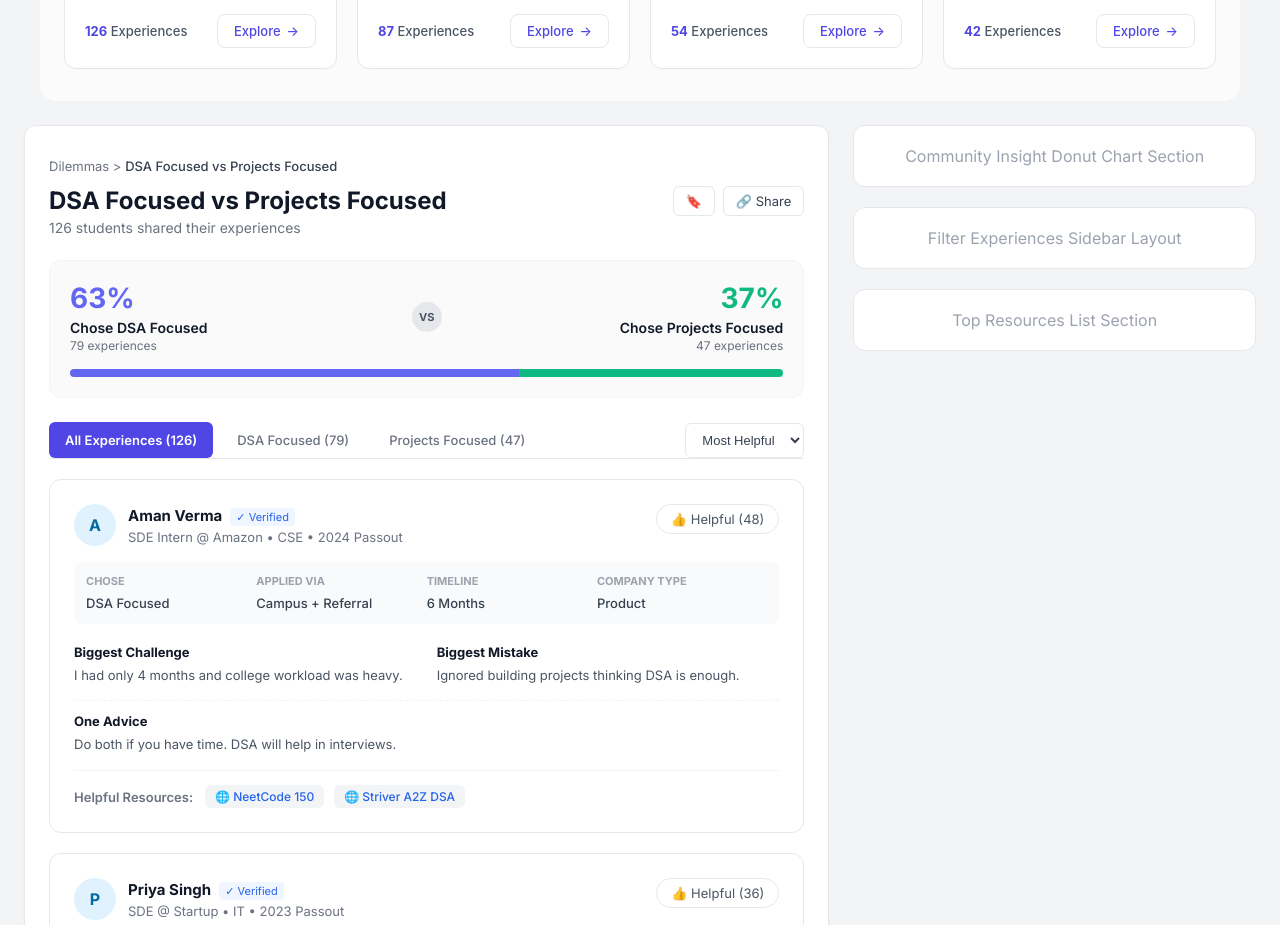
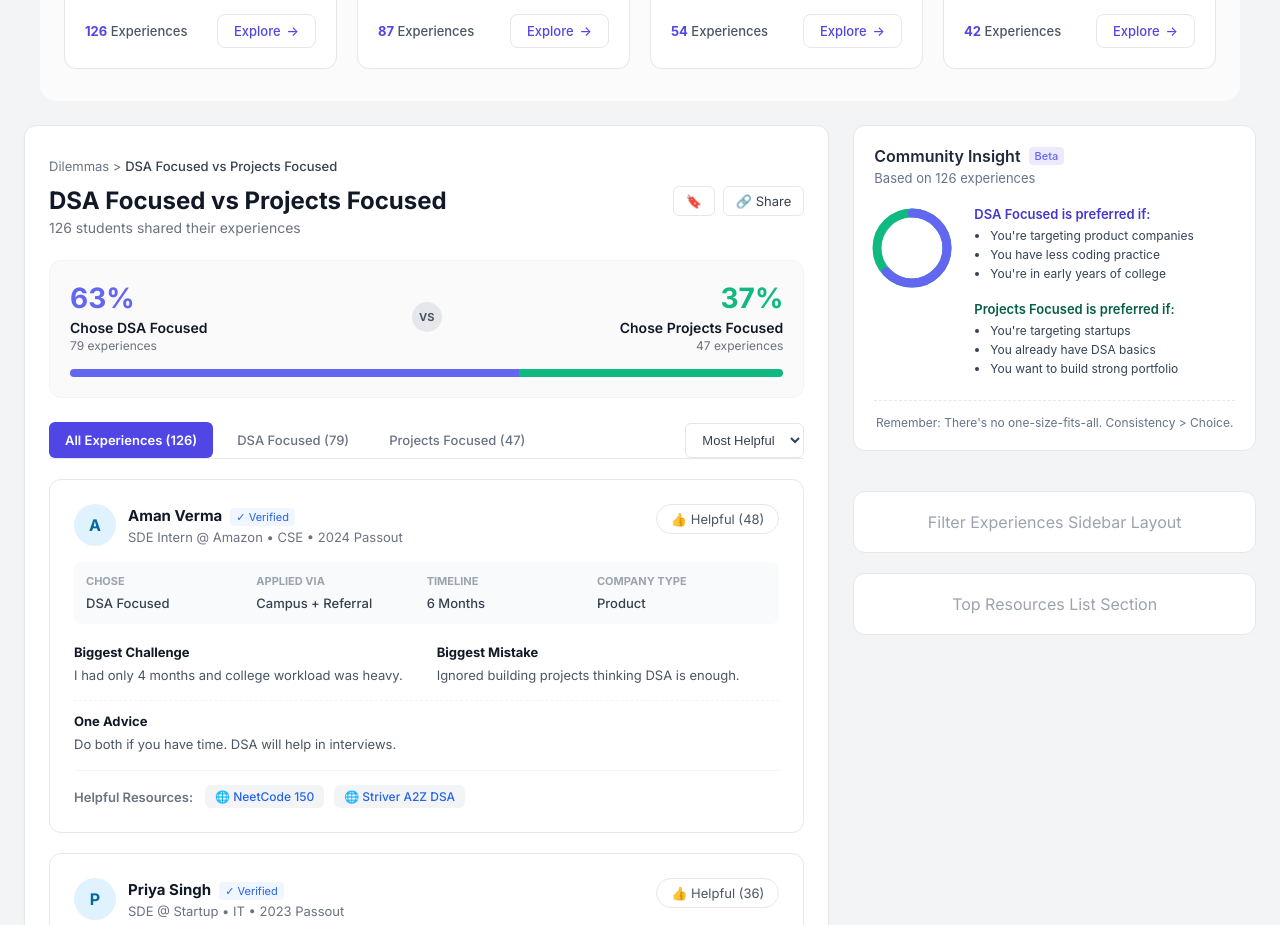
Before and after one commit to Shital-3/Dilemmo, a React (Vite) app in the folder frontend/: page /dilemma/1 in a window 1280 px wide. Shown: the part 880-1805 px from the top of the page. Built offline with nearby package versions, Linux system fonts and the light colour scheme.

Commit message:
Build out CommunityInsight component with donut chart and insights

```diff
--- a/frontend/src/pages/DilemmaDetails/CommunityInsight/CommunityInsight.css
+++ b/frontend/src/pages/DilemmaDetails/CommunityInsight/CommunityInsight.css
@@ -1 +1,79 @@
-.community-insight-placeholder { padding: 20px; border: 1px solid #e5e7eb; border-radius: 12px; text-align: center; color: #9ca3af; }
+.community-insight-card {
+  background: #ffffff;
+  border: 1px solid #e2e8f0;
+  border-radius: 12px;
+  padding: 24px;
+  margin-bottom: 20px;
+  font-family: -apple-system, BlinkMacSystemFont, "Segoe UI", Roboto, sans-serif;
+}
+.insight-header {
+  display: flex;
+  align-items: center;
+  gap: 8px;
+}
+.insight-header h3 {
+  margin: 0;
+  font-size: 16px;
+  color: #1e293b;
+  font-weight: 600;
+}
+.badge-beta {
+  background: #ede9fe;
+  color: #6366f1;
+  font-size: 11px;
+  padding: 2px 6px;
+  border-radius: 4px;
+  font-weight: 500;
+}
+.insight-subheading {
+  margin: 4px 0 20px 0;
+  font-size: 13px;
+  color: #64748b;
+}
+.insight-body {
+  display: flex;
+  gap: 20px;
+  align-items: flex-start;
+}
+.donut-chart-wrapper {
+  position: relative;
+  transform: rotate(-90deg);
+}
+.donut-bg {
+  fill: none;
+  stroke: #10b981; /* Green segment background representation */
+  stroke-width: 18;
+}
+.donut-segment {
+  fill: none;
+  stroke: #6366f1; /* Purple dominant percentage segment */
+  stroke-width: 18;
+  stroke-linecap: round;
+}
+.lists-container {
+  display: flex;
+  flex-direction: column;
+  gap: 16px;
+}
+.insight-list h4 {
+  margin: 0 0 6px 0;
+  font-size: 13px;
+  font-weight: 600;
+}
+.insight-list.dsa h4 { color: #4338ca; }
+.insight-list.projects h4 { color: #065f46; }
+.insight-list ul {
+  margin: 0;
+  padding-left: 16px;
+  font-size: 12px;
+  color: #334155;
+}
+.insight-list li { margin-bottom: 4px; }
+.insight-footer-text {
+  margin: 20px 0 0 0;
+  padding-top: 14px;
+  border-top: 1px dashed #e2e8f0;
+  font-size: 12px;
+  color: #64748b;
+  text-align: center;
+}
--- a/frontend/src/pages/DilemmaDetails/CommunityInsight/CommunityInsight.jsx
+++ b/frontend/src/pages/DilemmaDetails/CommunityInsight/CommunityInsight.jsx
@@ -1,5 +1,33 @@
 import React from 'react';
+import DonutChart from './DonutChart';
+import InsightList from './InsightList';
+import { communityInsightData } from '../communityInsightData';
 import './CommunityInsight.css';
 
-const CommunityInsight = () => <div className="community-insight-placeholder">Community Insight Donut Chart Section</div>;
+const CommunityInsight = () => {
+  const { totalExperiences, chartData, dsaPreferredIf, projectsPreferredIf } = communityInsightData;
+
+  return (
+    <div className="community-insight-card">
+      <div className="insight-header">
+        <h3>Community Insight</h3>
+        <span className="badge-beta">Beta</span>
+      </div>
+      <p className="insight-subheading">Based on {totalExperiences} experiences</p>
+
+      <div className="insight-body">
+        <DonutChart percentage={chartData.dsa} />
+        <div className="lists-container">
+          <InsightList title="DSA Focused" items={dsaPreferredIf} variant="dsa" />
+          <InsightList title="Projects Focused" items={projectsPreferredIf} variant="projects" />
+        </div>
+      </div>
+
+      <p className="insight-footer-text">
+        Remember: There's no one-size-fits-all. Consistency &gt; Choice.
+      </p>
+    </div>
+  );
+};
+
 export default CommunityInsight;
--- /dev/null
+++ b/frontend/src/pages/DilemmaDetails/CommunityInsight/DonutChart.jsx
@@ -0,0 +1,24 @@
+import React from 'react';
+
+const DonutChart = ({ percentage }) => {
+  // SVG Stroke math for a simple 63% vs 37% split ring
+  const strokeDashoffset = 440 - (440 * percentage) / 100;
+
+  return (
+    <div className="donut-chart-wrapper">
+      <svg className="donut-svg" width="80" height="80" viewBox="0 0 160 160">
+        <circle className="donut-bg" cx="80" cy="80" r="70" />
+        <circle
+          className="donut-segment"
+          cx="80"
+          cy="80"
+          r="70"
+          strokeDasharray="440"
+          strokeDashoffset={strokeDashoffset}
+        />
+      </svg>
+    </div>
+  );
+};
+
+export default DonutChart;
--- /dev/null
+++ b/frontend/src/pages/DilemmaDetails/CommunityInsight/InsightList.jsx
@@ -0,0 +1,16 @@
+import React from 'react';
+
+const InsightList = ({ title, items, variant }) => {
+  return (
+    <div className={`insight-list ${variant}`}>
+      <h4>{title} is preferred if:</h4>
+      <ul>
+        {items.map((item, index) => (
+          <li key={index}>{item}</li>
+        ))}
+      </ul>
+    </div>
+  );
+};
+
+export default InsightList;
--- /dev/null
+++ b/frontend/src/pages/DilemmaDetails/CommunityInsight/index.js
@@ -0,0 +1 @@
+export { default } from './CommunityInsight';
--- /dev/null
+++ b/frontend/src/pages/DilemmaDetails/communityInsightData.js
@@ -0,0 +1,14 @@
+export const communityInsightData = {
+  totalExperiences: 126,
+  chartData: { dsa: 63, projects: 37 },
+  dsaPreferredIf: [
+    "You're targeting product companies",
+    "You have less coding practice",
+    "You're in early years of college"
+  ],
+  projectsPreferredIf: [
+    "You're targeting startups",
+    "You already have DSA basics",
+    "You want to build strong portfolio"
+  ]
+};
```
